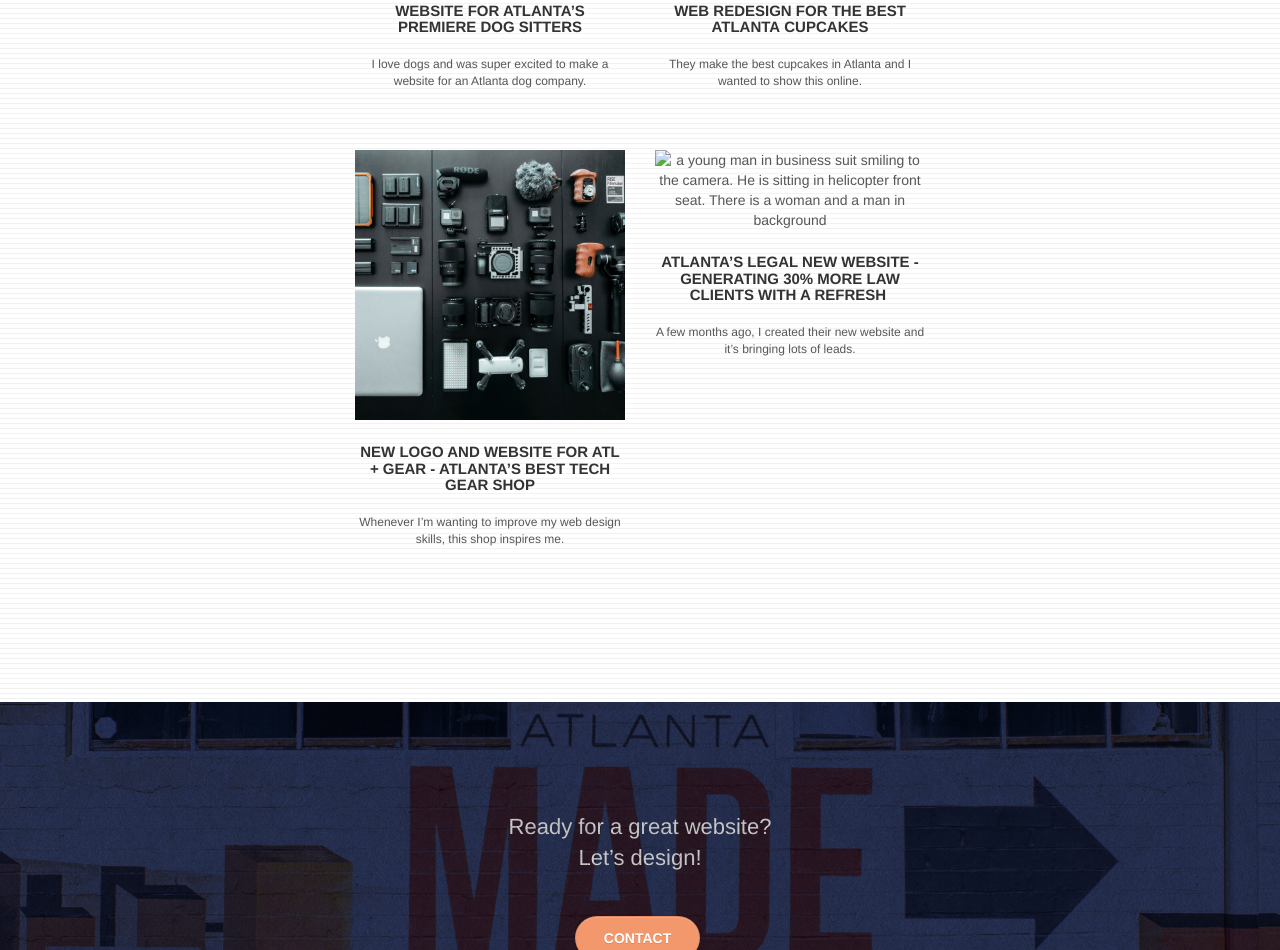
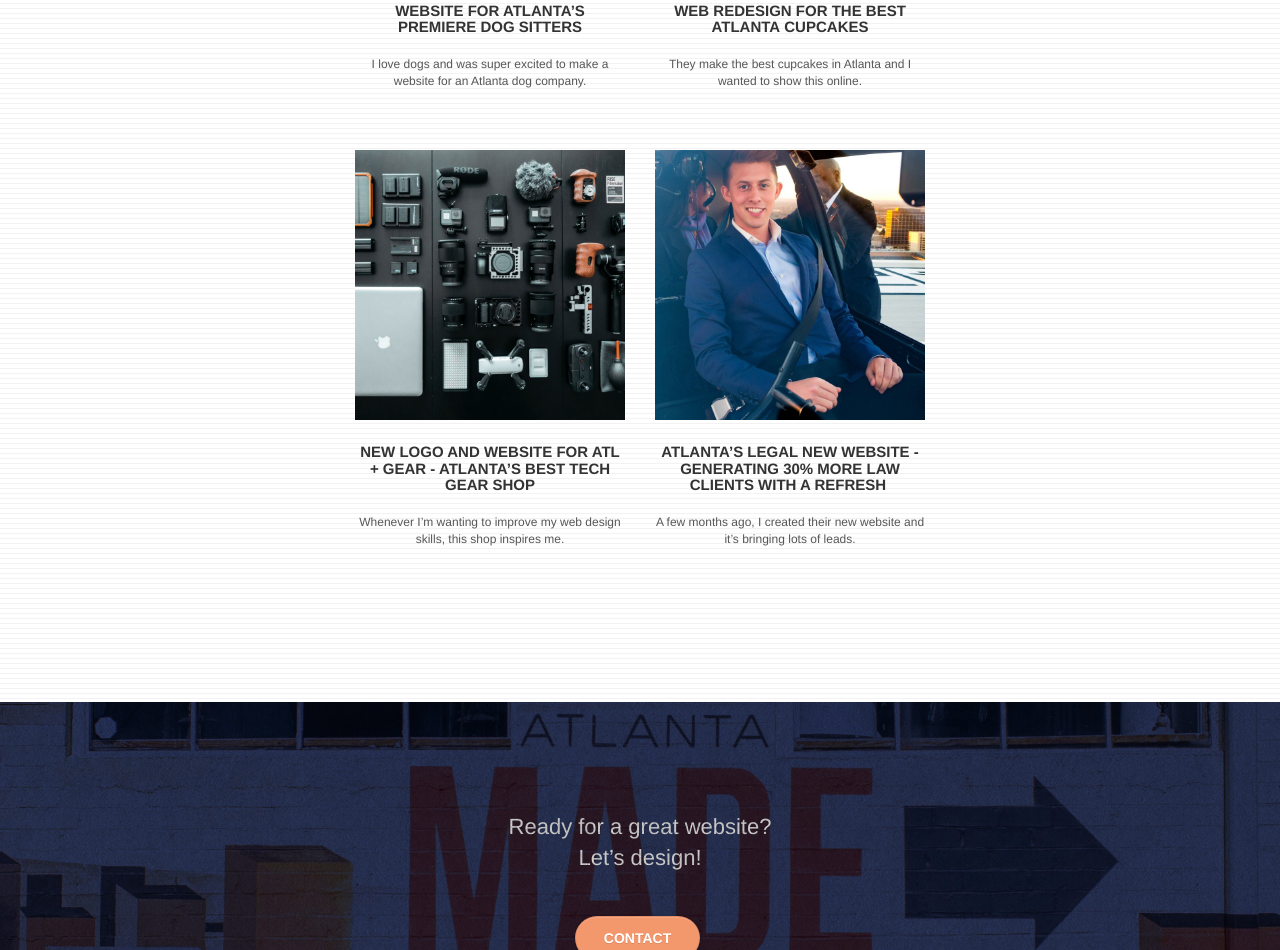
Before and after one commit to happyfruitninja/KateLee_OC_GoMikeDesigns, a plain HTML site: page index.html in a window 1280 px wide. Shown: the part 2258-3208 px from the top of the page. Drawn offline with Linux system fonts and the light colour scheme.

Commit message:
fixed broken img/4.jpg

```diff
--- a/index.html
+++ b/index.html
@@ -215,7 +215,7 @@
 					<div class="col-sm-6">
 						<a href="#" data-lightbox="img/4.jpg" data-gallery-id="gallery-1"
 							data-caption="Atlanta's legal website generates 30% more clients after web redesign"
-							data-frame="snapshot-lb"><img src="img/4." jpg class="img-responsive portfolio-thumb"
+							data-frame="snapshot-lb"><img src="img/4.jpg" jpg class="img-responsive portfolio-thumb"
 								alt="a young man in business suit smiling to the camera. He is sitting in helicopter front seat. There is a woman and a man in background" /></a>
 						<h3 class="mg-md text-center">
 							Atlanta&rsquo;s legal new website - Generating 30% more law clients with a refresh&nbsp;
```
